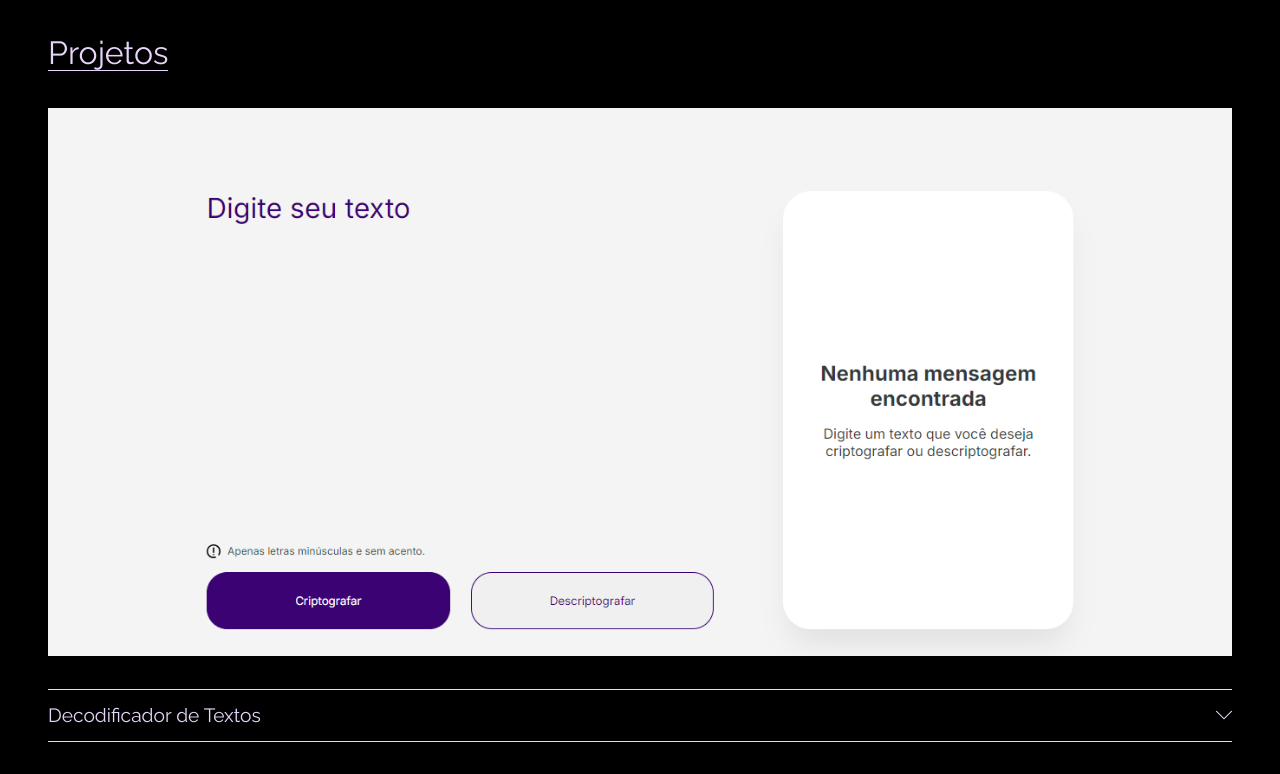
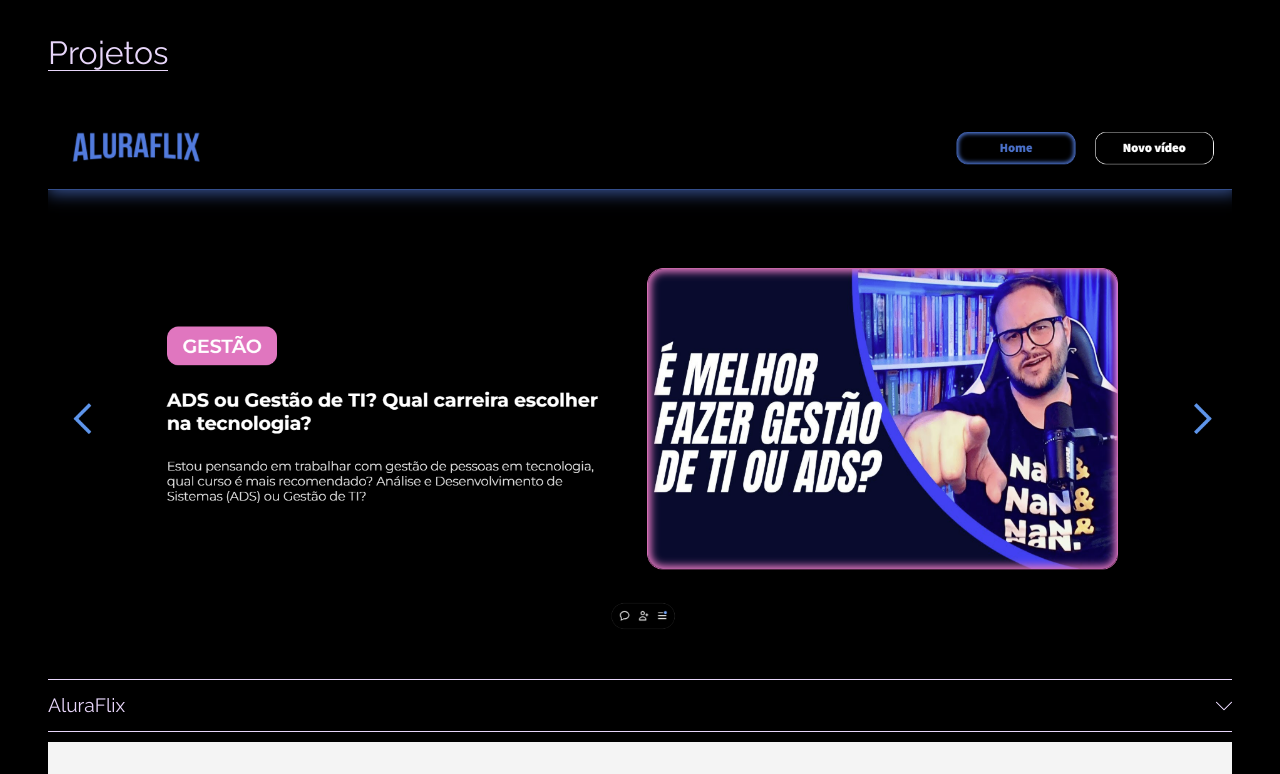
Before and after one commit to isatutumi/portifolio, a plain HTML site: page index.html in a window 1280 px wide. Shown: the part 946-1720 px from the top of the page. Drawn offline with Linux system fonts and the light colour scheme.

Commit message:
jan.2025

```diff
--- a/index.html
+++ b/index.html
@@ -4,8 +4,12 @@
     <meta charset="UTF-8">
     <meta http-equiv="X-UA-Compatible" content="IE=edge">
     <meta name="viewport" content="width=device-width, initial-scale=1.0">
+
     <link rel="stylesheet" href="style.css">
     <link rel="stylesheet" href="scroll.css">
+
+    <link rel="shortcut icon" href="assets/logoharumi.png" />
+
     <link rel="preconnect" href="https://fonts.googleapis.com">
     <link rel="preconnect" href="https://fonts.gstatic.com" crossorigin>
     <!-- Fonte do Projeto Raleway -->
@@ -48,7 +52,7 @@
                 <li class="redes__elemento"><a href="https://github.com/isatutumi" target="_blank">Github <img src="assets/arrow.png" alt="Seta"></a></li>
                 <li class="redes__elemento"><a href="https://www.linkedin.com/in/isatutumi/" target="_blank">Linkedin <img src="assets/arrow.png" alt="Seta"></a></li>
                 <li class="redes__elemento"><a href="https://www.instagram.com/isatutumi/" target="_blank">Instagram <img src="assets/arrow.png" alt="Seta"></a></li>
-                <li class="redes__elemento"><a href="" target="_blank">Currículo <img src="assets/arrow.png" alt="Seta"></a></li>
+                <li class="redes__elemento"><a href="https://drive.google.com/drive/folders/1LfrbiN6-BrWTvyhQ4u3pFy_rUYsjNkj2?usp=drive_link" target="_blank">Currículo <img src="assets/arrow.png" alt="Seta"></a></li>
             </ul>
         </div>
     </section>
@@ -81,6 +85,16 @@
     <section class="projetos" id="projetos">
         <a href="#" class="projetos__titulo">Projetos</a>
         <div class="projetos__conteiner">
+            <img class="projetos__imagem" src="assets/aluraflix.png" alt="Page do site AluraFlix">
+            <hr>
+            <header class="projetos__header">
+                <h3 class="projetos__nome">AluraFlix</h3>
+                <img id="projetos__icone" class="projetos__icone" src="assets/down-arrow.png" alt="Seta para baixo">
+            </header>
+            <p id="projetos__descricao" class="projetos__descricao">HTML, CSS, JavaScript e React.</p>
+            <a id="projetos__link" class="projetos__link" href="https://aluraflix-master-isatutumi-projects.vercel.app/" target="_blank">Acesse</a>
+            <hr>
+
             <img class="projetos__imagem" src="assets/criptografia.png" alt="Page do site Criptografia">
             <hr>
             <header class="projetos__header">
@@ -100,6 +114,7 @@
             <p id="projetos__descricao" class="projetos__descricao">HTML, CSS e JavaScript.</p>
             <a id="projetos__link" class="projetos__link" href="https://beatmaker-isatutumi-projects.vercel.app/" target="_blank">Acesse</a>
             <hr>
+
         </div>
 
     </section>
```
Also changed, not shown: assets/aluraflix.png (added), assets/logoharumi.png (added).
